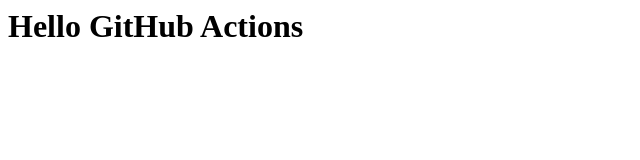
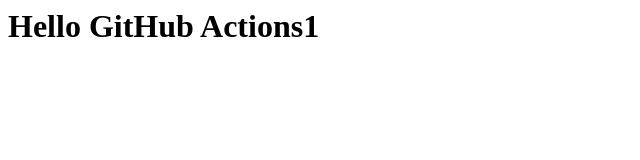
Before and after one commit to hamedrashno/TestGithubAction, a plain HTML site: page index.html in a window 1280 px wide. Shown: the full height of the page, 0-640 px from the left. Drawn offline with Linux system fonts and the light colour scheme.

```diff
--- a/index.html
+++ b/index.html
@@ -1 +1 @@
-<h1>Hello GitHub Actions</h1>
+<h1>Hello GitHub Actions1</h1>
```
